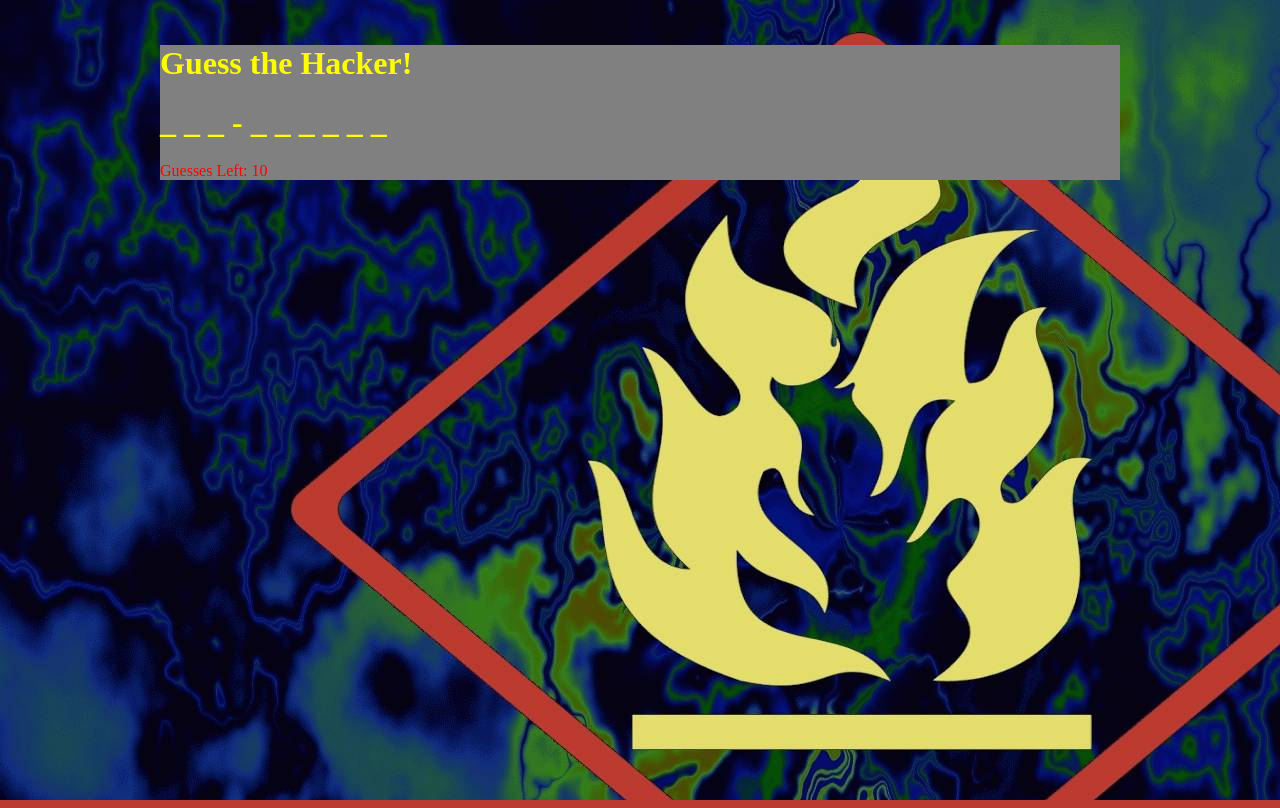
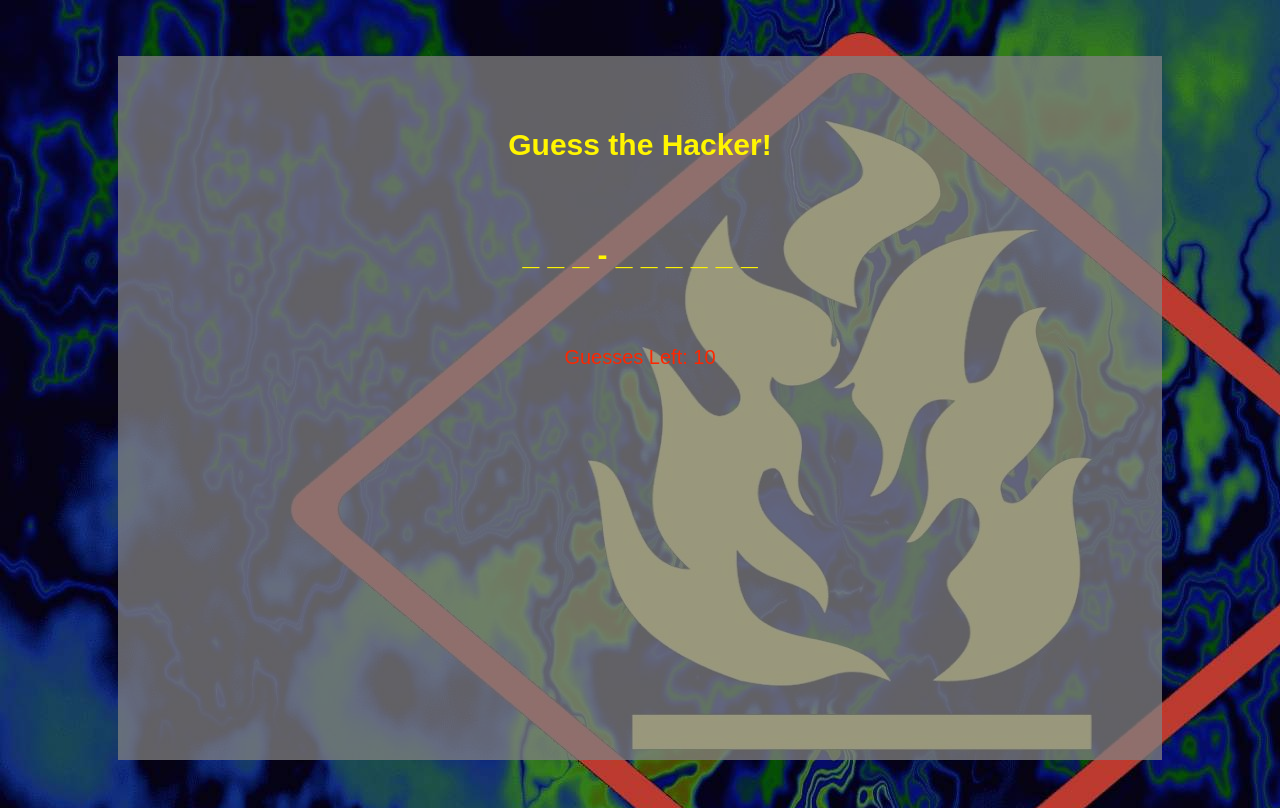
Before and after one commit to Mystic5523/Word-Guess-Game, a plain HTML site: page index.html in a window 1280 px wide. Drawn offline with nearby package versions, Linux system fonts and the light colour scheme; a web font is replaced by a local one.

Commit message:
This is it, I think

```diff
--- a/assets/css/style.css
+++ b/assets/css/style.css
@@ -4,28 +4,43 @@ body {
 }
 
 main {
-    max-width: 960px;
+    background-color: rgba(128, 128, 128, .75);
+    width: 80%;
     padding: 1em;
     border: 2px;
     border-color: #dddddd;
-    margin-bottom: 1em;
+    margin-top: 3em;
+    margin-bottom: 3em;
     margin-left: auto;
     margin-right: auto;
 }
 
 p {
     text-align: center;
-    color: yellow;
+    color: rgba(255, 245, 0, 1)
 }
 
+
 h1 {
-    color: yellow;
+    color: rgba(255, 245, 0, 1);
+    text-align: center;
+    font-family: 'Aldrich', sans-serif;
+    font-size: 30px;
 }
 
 #guesses {
-    color: red;
+    color: rgba(253, 38, 0, 1);
+    text-align: center;
+    font-family: 'Aldrich', sans-serif;
+    font-size: 20px;
 }
 
-.jumbotron.mt-4 {
-    background-color: grey;
-}
+
+
+body, html {
+    height: 100%;
+    display: grid;
+  }
+  span {
+    margin: auto;
+  }
```
Also changed, not shown: index.html (+3 -5 lines), 1 other file.
